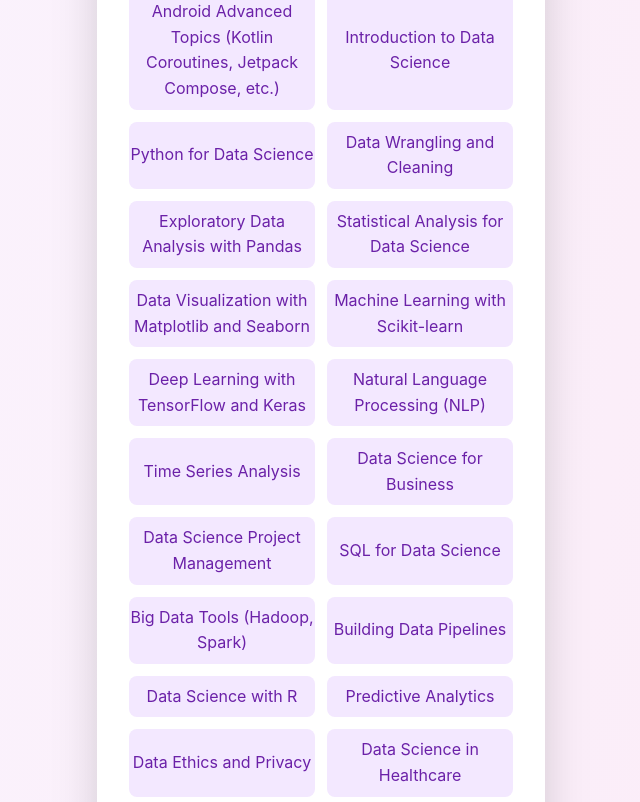
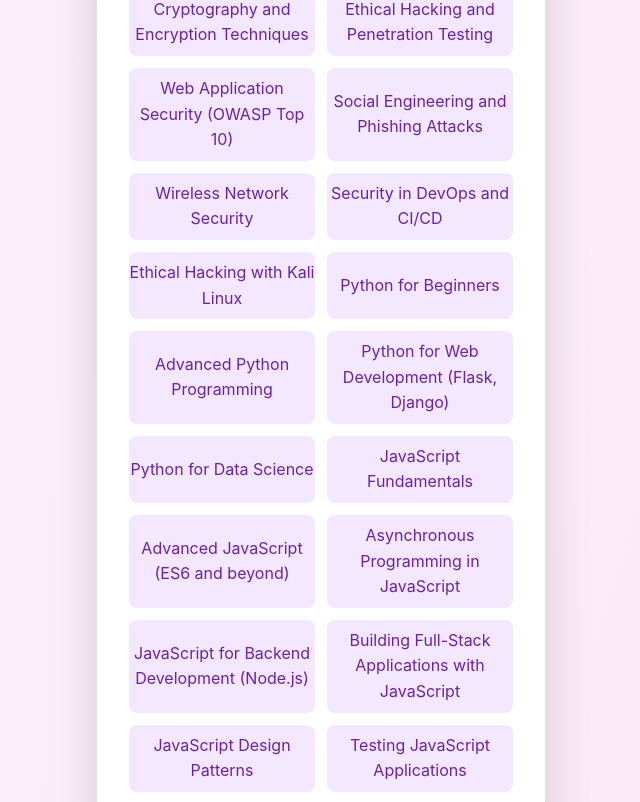
Before and after one commit to Curlybrayce/quick-up, a React (Vite) app in the folder frontend/: page /register in a window 1280 px wide. Shown: the part 1995-2797 px from the top of the page, without its empty margins (319-959 px from the left). Built offline with nearby package versions, Linux system fonts and the light colour scheme.

Commit message:
reduce the courses to be listed in the registration form

```diff
--- a/frontend/src/pages/RegistrationPage.jsx
+++ b/frontend/src/pages/RegistrationPage.jsx
@@ -18,7 +18,7 @@
     'Web Development',
     'Mobile App Development',
     'Data Science',
-    'Machine Learning',
+    // 'Machine Learning',
     'Cybersecurity',
 
     // Web Development
@@ -27,32 +27,32 @@
     'Responsive Web Design',
     'Advanced JavaScript',
     'React.js Fundamentals',
-    'Vue.js for Beginners',
-    'Angular for Developers',
+    // 'Vue.js for Beginners',
+    // 'Angular for Developers',
     'Node.js and Express',
     'Django for Web Development',
-    'Ruby on Rails',
+    // 'Ruby on Rails',
     'Full Stack Web Development with MERN (MongoDB, Express, React, Node.js)',
     'Next.js for Static and Server-Side Rendering',
     'Web Accessibility Best Practices',
     'Progressive Web Apps (PWA)',
-    'GraphQL API Development',
+    // 'GraphQL API Development',
     'Web Performance Optimization',
     'Web Security Essentials',
-    'GraphQL with Apollo',
-    'Serverless Architecture with AWS Lambda',
-    'Building Microservices with Node.js',
+    // 'GraphQL with Apollo',
+    // 'Serverless Architecture with AWS Lambda',
+    // 'Building Microservices with Node.js',
 
     // Mobile App Development
     'Introduction to Mobile App Development',
-    'Flutter for Beginners',
+    // 'Flutter for Beginners',
     'React Native Basics',
     'Android Development with Kotlin',
     'iOS Development with Swift',
-    'Advanced Flutter Development',
+    // 'Advanced Flutter Development',
     'Cross-Platform App Development',
     'Building APIs for Mobile Apps',
-    'Augmented Reality (AR) in Mobile Apps',
+    // 'Augmented Reality (AR) in Mobile Apps',
     'Mobile App UI/UX Design',
     'Mobile App Testing & Debugging',
     'Push Notifications for Mobile Apps',
@@ -68,63 +68,63 @@
     'Exploratory Data Analysis with Pandas',
     'Statistical Analysis for Data Science',
     'Data Visualization with Matplotlib and Seaborn',
-    'Machine Learning with Scikit-learn',
-    'Deep Learning with TensorFlow and Keras',
-    'Natural Language Processing (NLP)',
-    'Time Series Analysis',
-    'Data Science for Business',
-    'Data Science Project Management',
-    'SQL for Data Science',
-    'Big Data Tools (Hadoop, Spark)',
-    'Building Data Pipelines',
-    'Data Science with R',
-    'Predictive Analytics',
-    'Data Ethics and Privacy',
-    'Data Science in Healthcare',
-    'Reinforcement Learning',
+    // 'Machine Learning with Scikit-learn',
+    // 'Deep Learning with TensorFlow and Keras',
+    // 'Natural Language Processing (NLP)',
+    // 'Time Series Analysis',
+    // 'Data Science for Business',
+    // 'Data Science Project Management',
+    // 'SQL for Data Science',
+    // 'Big Data Tools (Hadoop, Spark)',
+    // 'Building Data Pipelines',
+    // 'Data Science with R',
+    // 'Predictive Analytics',
+    // 'Data Ethics and Privacy',
+    // 'Data Science in Healthcare',
+    // 'Reinforcement Learning',
 
     // Machine Learning
-    'Introduction to Machine Learning',
-    'Supervised Learning: Regression & Classification',
-    'Unsupervised Learning: Clustering & Dimensionality Reduction',
-    'Deep Learning Fundamentals',
-    'Neural Networks from Scratch',
-    'Convolutional Neural Networks (CNN)',
-    'Recurrent Neural Networks (RNN) & LSTMs',
-    'Reinforcement Learning',
-    'Natural Language Processing (NLP) with Machine Learning',
-    'Generative Adversarial Networks (GANs)',
-    'Ensemble Methods (Random Forest, XGBoost, etc.)',
-    'Support Vector Machines (SVM)',
-    'Model Evaluation and Hyperparameter Tuning',
-    'Transfer Learning',
-    'AI and Ethics',
-    'AI in Healthcare',
-    'Scalable Machine Learning with TensorFlow',
-    'Deploying ML Models to Production',
-    'ML for Computer Vision',
-    'ML for Audio and Speech Recognition',
+    // 'Introduction to Machine Learning',
+    // 'Supervised Learning: Regression & Classification',
+    // 'Unsupervised Learning: Clustering & Dimensionality Reduction',
+    // 'Deep Learning Fundamentals',
+    // 'Neural Networks from Scratch',
+    // 'Convolutional Neural Networks (CNN)',
+    // 'Recurrent Neural Networks (RNN) & LSTMs',
+    // 'Reinforcement Learning',
+    // 'Natural Language Processing (NLP) with Machine Learning',
+    // 'Generative Adversarial Networks (GANs)',
+    // 'Ensemble Methods (Random Forest, XGBoost, etc.)',
+    // 'Support Vector Machines (SVM)',
+    // 'Model Evaluation and Hyperparameter Tuning',
+    // 'Transfer Learning',
+    // 'AI and Ethics',
+    // 'AI in Healthcare',
+    // 'Scalable Machine Learning with TensorFlow',
+    // 'Deploying ML Models to Production',
+    // 'ML for Computer Vision',
+    // 'ML for Audio and Speech Recognition',
 
     // Cybersecurity
     'Introduction to Cybersecurity',
     'Network Security Basics',
     'Cryptography and Encryption Techniques',
     'Ethical Hacking and Penetration Testing',
-    'Advanced Penetration Testing',
+    // 'Advanced Penetration Testing',
     'Web Application Security (OWASP Top 10)',
-    'Security Operations and Incident Response',
-    'Cybersecurity for Cloud Computing',
-    'Cybersecurity for IoT Devices',
-    'Firewalls, VPNs, and IDS/IPS',
-    'Malware Analysis and Reverse Engineering',
-    'Risk Management and Cybersecurity Frameworks',
-    'Digital Forensics and Incident Response',
+    // 'Security Operations and Incident Response',
+    // 'Cybersecurity for Cloud Computing',
+    // 'Cybersecurity for IoT Devices',
+    // 'Firewalls, VPNs, and IDS/IPS',
+    // 'Malware Analysis and Reverse Engineering',
+    // 'Risk Management and Cybersecurity Frameworks',
+    // 'Digital Forensics and Incident Response',
     'Social Engineering and Phishing Attacks',
-    'Advanced Persistent Threats (APTs)',
+    // 'Advanced Persistent Threats (APTs)',
     'Wireless Network Security',
     'Security in DevOps and CI/CD',
-    'Blockchain Security',
-    'Cyber Threat Intelligence',
+    // 'Blockchain Security',
+    // 'Cyber Threat Intelligence',
     'Ethical Hacking with Kali Linux',
 
     // Programming Languages
@@ -134,11 +134,11 @@
     'Advanced Python Programming',
     'Python for Web Development (Flask, Django)',
     'Python for Data Science',
-    'Python for Automation/Scripting',
-    'Machine Learning with Python',
-    'Deep Learning with Python',
-    'Python for Networking and Security',
-    'Python for Game Development',
+    // 'Python for Automation/Scripting',
+    // 'Machine Learning with Python',
+    // 'Deep Learning with Python',
+    // 'Python for Networking and Security',
+    // 'Python for Game Development',
 
     // JavaScript
     'JavaScript Fundamentals',
@@ -160,7 +160,7 @@
 
     // C/C++
     'C Programming for Beginners',
-    'Advanced C Programming',
+    // 'Advanced C Programming',
     'C++ for Beginners',
     'Data Structures and Algorithms in C/C++',
     'Systems Programming in C',
@@ -168,17 +168,17 @@
     'Low-Level Programming with C',
 
     // Ruby
-    'Ruby for Beginners',
-    'Building Web Apps with Ruby on Rails',
-    'Ruby for Test-Driven Development (TDD)',
-    'Ruby and Database Management',
+    // 'Ruby for Beginners',
+    // 'Building Web Apps with Ruby on Rails',
+    // 'Ruby for Test-Driven Development (TDD)',
+    // 'Ruby and Database Management',
 
     // Go (Golang)
-    'Go Programming for Beginners',
-    'Concurrency in Go',
-    'Building Web Applications with Go',
-    'Go for Microservices',
-    'Advanced Go Techniques',
+    // 'Go Programming for Beginners',
+    // 'Concurrency in Go',
+    // 'Building Web Applications with Go',
+    // 'Go for Microservices',
+    // 'Advanced Go Techniques',
 
     // Algorithms & Data Structures
     'Introduction to Algorithms',
@@ -190,57 +190,57 @@
     'Trees and Binary Search Trees',
     'Heaps and Priority Queues',
     'Hashing Techniques',
-    'Advanced Data Structures (Trie, Segment Trees, etc.)',
-    'String Matching and Parsing Algorithms',
-    'Greedy Algorithms',
-    'Divide and Conquer Algorithms',
-    'Network Flow Algorithms',
-    'Computational Geometry Algorithms',
-    'Parallel Algorithms',
-    'Algorithms for Big Data',
-    'Approximation Algorithms',
+    // 'Advanced Data Structures (Trie, Segment Trees, etc.)',
+    // 'String Matching and Parsing Algorithms',
+    // 'Greedy Algorithms',
+    // 'Divide and Conquer Algorithms',
+    // 'Network Flow Algorithms',
+    // 'Computational Geometry Algorithms',
+    // 'Parallel Algorithms',
+    // 'Algorithms for Big Data',
+    // 'Approximation Algorithms',
 
     // Cloud Computing & DevOps
-    'Introduction to Cloud Computing',
-    'AWS Fundamentals',
-    'Azure Fundamentals',
-    'Google Cloud Platform (GCP) Basics',
-    'Cloud Architecture and Design',
-    'Cloud Security Best Practices',
-    'DevOps Basics',
-    'Continuous Integration/Continuous Deployment (CI/CD)',
-    'Docker and Containerization',
-    'Kubernetes for Orchestration',
-    'Infrastructure as Code (Terraform, CloudFormation)',
-    'Microservices and Cloud-Native Development',
-    'Serverless Computing with AWS Lambda',
-    'Monitoring and Logging in Cloud Environments',
-    'Building Scalable Applications on the Cloud',
+    // 'Introduction to Cloud Computing',
+    // 'AWS Fundamentals',
+    // 'Azure Fundamentals',
+    // 'Google Cloud Platform (GCP) Basics',
+    // 'Cloud Architecture and Design',
+    // 'Cloud Security Best Practices',
+    // 'DevOps Basics',
+    // 'Continuous Integration/Continuous Deployment (CI/CD)',
+    // 'Docker and Containerization',
+    // 'Kubernetes for Orchestration',
+    // 'Infrastructure as Code (Terraform, CloudFormation)',
+    // 'Microservices and Cloud-Native Development',
+    // 'Serverless Computing with AWS Lambda',
+    // 'Monitoring and Logging in Cloud Environments',
+    // 'Building Scalable Applications on the Cloud',
 
-    // Artificial Intelligence & Robotics
+    // // Artificial Intelligence & Robotics
     'Introduction to AI',
     'AI for Problem Solving',
-    'Robotics and Autonomous Systems',
-    'AI in Robotics',
-    'Computer Vision for AI',
-    'Speech Recognition AI',
-    'AI for Game Development',
-    'Building Chatbots with AI',
-    'Ethical AI and Bias Mitigation',
-    'AI for Healthcare',
-    'Swarm Robotics',
+    // 'Robotics and Autonomous Systems',
+    // 'AI in Robotics',
+    // 'Computer Vision for AI',
+    // 'Speech Recognition AI',
+    // 'AI for Game Development',
+    // 'Building Chatbots with AI',
+    // 'Ethical AI and Bias Mitigation',
+    // 'AI for Healthcare',
+    // 'Swarm Robotics',
 
-    // Blockchain & Cryptocurrencies
-    'Blockchain Basics',
-    'Ethereum and Smart Contracts',
-    'Building Decentralized Apps (DApps)',
-    'Cryptography in Blockchain',
-    'Blockchain Security',
-    'Bitcoin and Cryptocurrency Fundamentals',
-    'NFTs (Non-Fungible Tokens)',
-    'Developing Smart Contracts with Solidity',
-    'Blockchain Development with Hyperledger',
-    'Blockchain for Finance and Supply Chain'
+    // // Blockchain & Cryptocurrencies
+    // 'Blockchain Basics',
+    // 'Ethereum and Smart Contracts',
+    // 'Building Decentralized Apps (DApps)',
+    // 'Cryptography in Blockchain',
+    // 'Blockchain Security',
+    // 'Bitcoin and Cryptocurrency Fundamentals',
+    // 'NFTs (Non-Fungible Tokens)',
+    // 'Developing Smart Contracts with Solidity',
+    // 'Blockchain Development with Hyperledger',
+    // 'Blockchain for Finance and Supply Chain'
   ];
 
 
```
